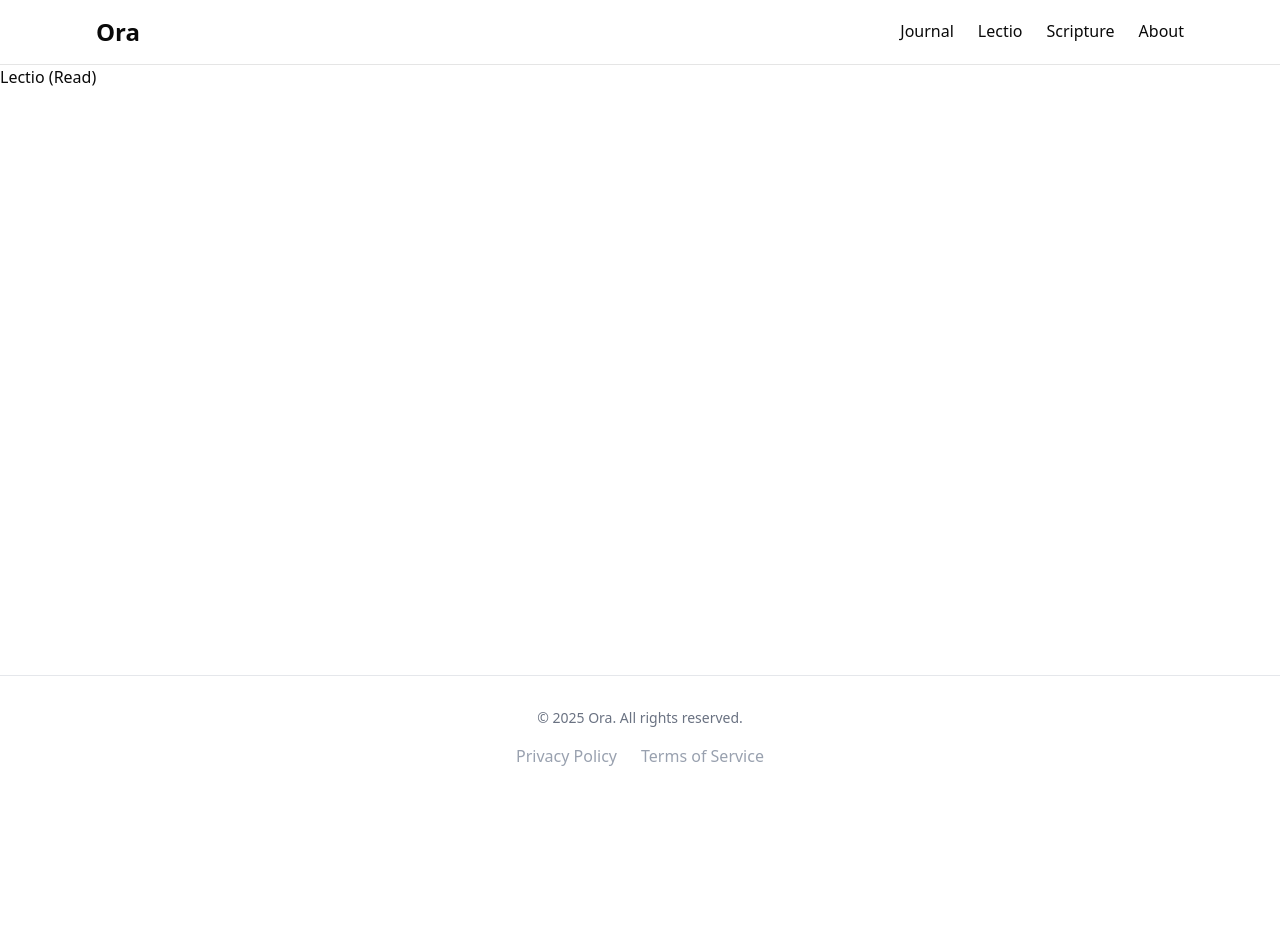
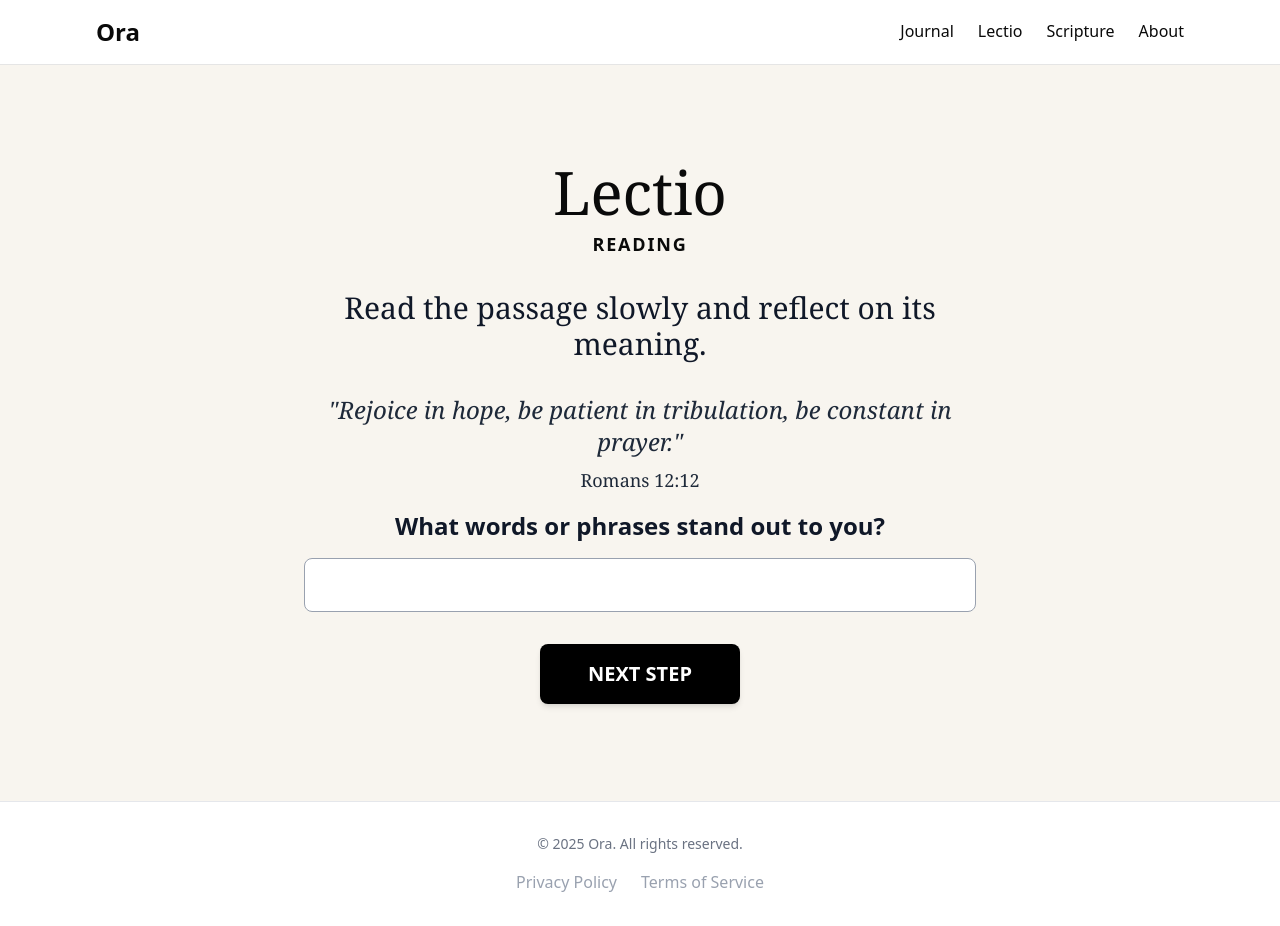
Before and after one commit to jeff-soriano/ora, a Next.js app: page /lectio-divina/lectio in a window 1280 px wide. Before the commit the page ends 800 px from the top, so only its background shows below. Built offline with nearby package versions, Linux system fonts and the light colour scheme.

Commit message:
Add min h screen styling and implement initial version of Lectio page

```diff
--- a/app/lectio-divina/lectio/page.tsx
+++ b/app/lectio-divina/lectio/page.tsx
@@ -1,7 +1,37 @@
 export default function LectioStep() {
   return (
-    <div>
-      <h1>Lectio (Read)</h1>
+    <div className="min-h-[calc(100vh-64px)] flex flex-col items-center justify-center bg-[#f8f5ef] px-4 py-8">
+      <h1 className="text-5xl md:text-6xl font-serif mb-2 text-center">
+        Lectio
+      </h1>
+      <div className="uppercase tracking-widest font-semibold text-lg mb-8 text-center">
+        Reading
+      </div>
+      <div className="max-w-2xl w-full">
+        <p className="text-2xl md:text-3xl font-serif mb-8 text-center text-gray-900">
+          Read the passage slowly and reflect on its meaning.
+        </p>
+        <blockquote className="text-xl md:text-2xl font-serif italic mb-4 text-center text-gray-800">
+          &quot;Rejoice in hope, be patient in tribulation, be constant in
+          prayer.&quot;
+          <br />
+          <span className="not-italic font-normal text-lg block mt-2">
+            Romans 12:12
+          </span>
+        </blockquote>
+        <label className="block font-bold text-xl md:text-2xl mb-4 text-center text-gray-900">
+          What words or phrases stand out to you?
+        </label>
+        <input
+          type="text"
+          className="w-full border border-gray-400 rounded-md px-4 py-3 mb-8 text-lg focus:outline-none focus:ring-2 focus:ring-amber-800 bg-white"
+        />
+        <div className="flex justify-center">
+          <button className="bg-black text-white text-lg md:text-xl px-12 py-4 rounded-md hover:bg-gray-900 transition-colors font-semibold shadow-md">
+            NEXT STEP
+          </button>
+        </div>
+      </div>
     </div>
   );
 }
--- a/app/lectio-divina/page.tsx
+++ b/app/lectio-divina/page.tsx
@@ -2,7 +2,7 @@ import Link from "next/link";
 
 export default function LectioDivinaPage() {
   return (
-    <div className="min-h-screen flex flex-col items-center justify-center md:justify-normal bg-[#f8f5ef] px-4 py-8 md:py-20">
+    <div className="min-h-[calc(100vh-64px)] flex flex-col items-center justify-center bg-[#f8f5ef] px-4 py-8 md:py-20">
       <h1 className="text-5xl md:text-6xl font-serif mb-8">Lectio Divina</h1>
       <p className="max-w-2xl text-xl md:text-2xl font-sans mb-8 text-gray-800">
         Lectio Divina (which means &quot;divine reading&quot;) is an ancient
```
